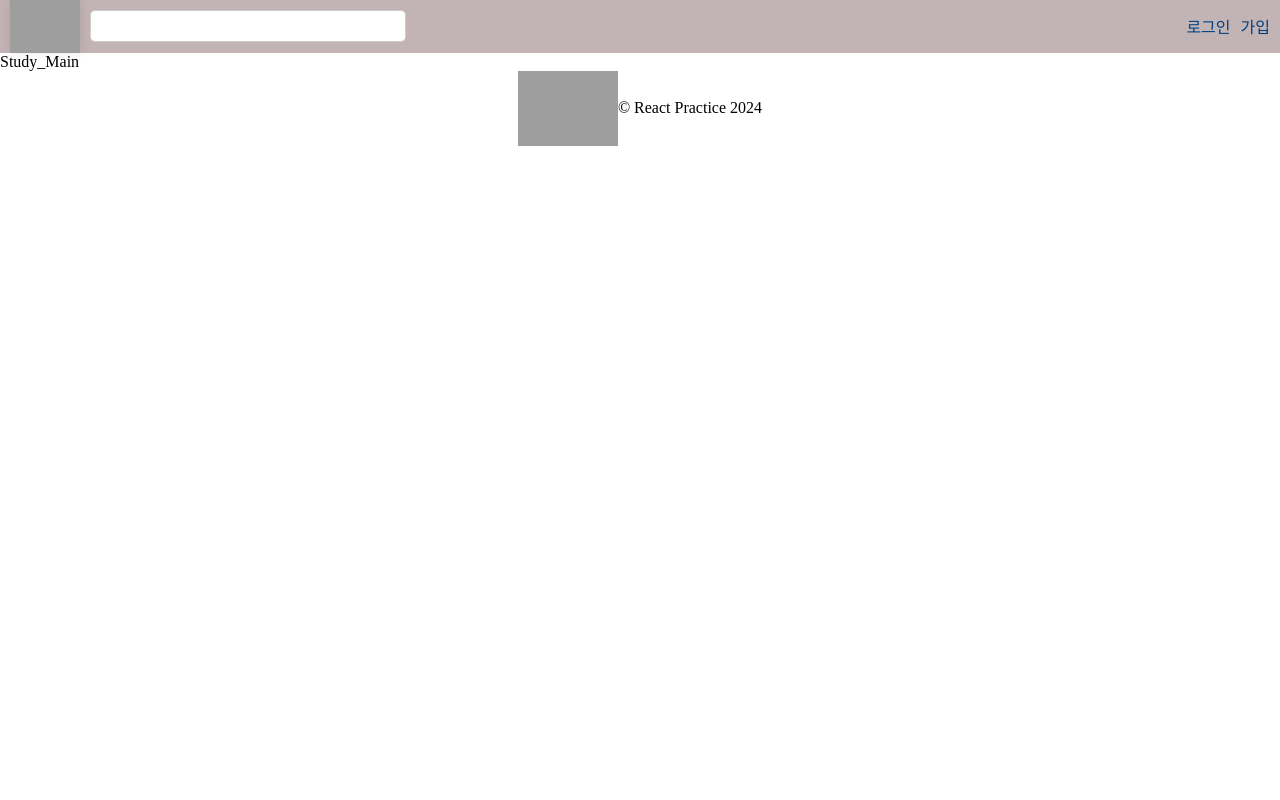
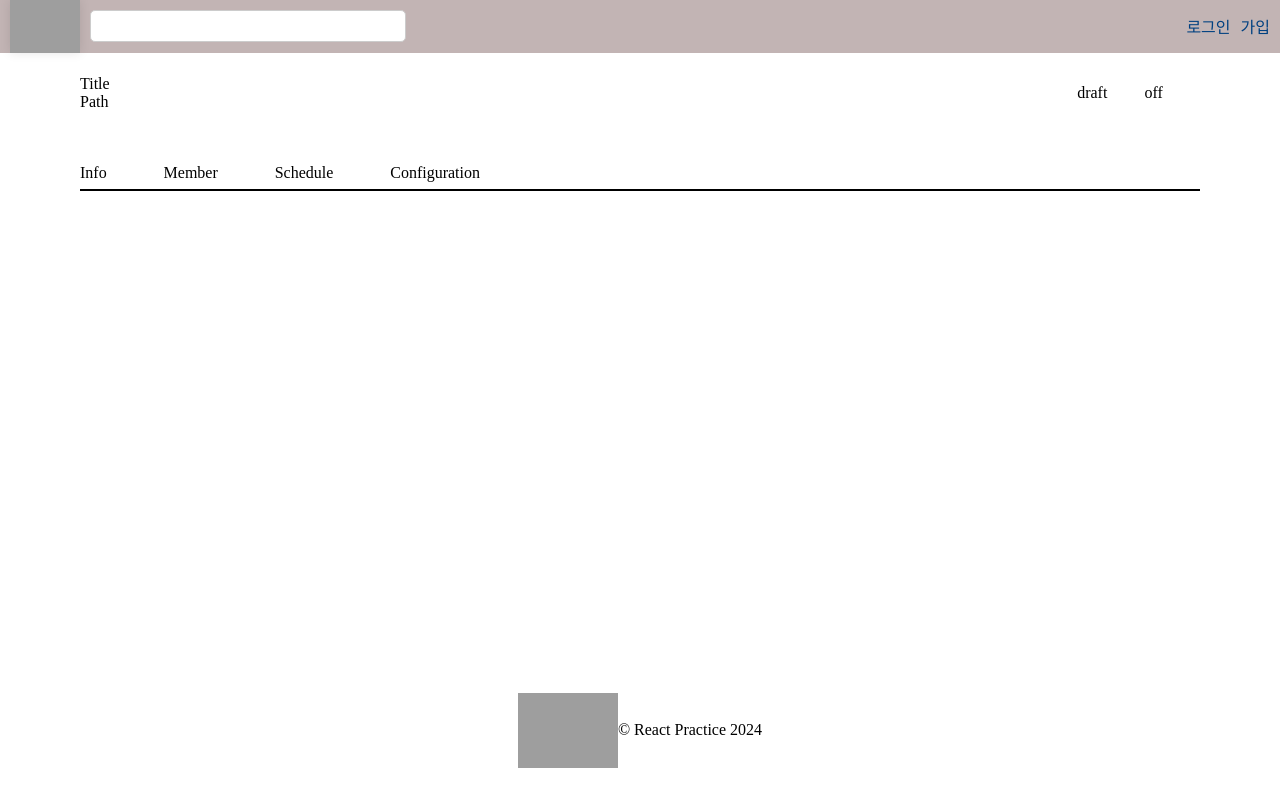
Before and after one commit to kuuku123/StudyCafe_React, a React app: page /study in a window 1280 px wide. Built offline with nearby package versions, Linux system fonts and the light colour scheme; grey boxes are pictures that could not be loaded.

Commit message:
done: 1) fixed Login error with appropriate dialog 2) drew Study Page Strcture
todo:
1) upgrade Study Page
2) figure out when Spring app is on for long time , why session become null

```diff
--- a/src/App.jsx
+++ b/src/App.jsx
@@ -42,7 +42,7 @@ const App = ({ tab }) => {
     },
     {
       path: "study",
-      element: <StudyPage></StudyPage>
+      element: <StudyPage></StudyPage>,
     },
   ]);
   return (
--- a/src/components/DropDownContainer.jsx
+++ b/src/components/DropDownContainer.jsx
@@ -16,7 +16,9 @@ const DropDownContainer = ({ setLogin }) => {
           </Link>
         </li>
         <li>
-          <Link style={S.link_style} to={"/study"}>Study</Link>
+          <Link style={S.link_style} to={"/study"}>
+            Study
+          </Link>
         </li>
         <Logout setLogin={setLogin}></Logout>
       </S.DropDown_style>
--- a/src/index.js
+++ b/src/index.js
@@ -5,6 +5,4 @@ import App from "./App";
 
 const container = document.getElementById("app");
 const root = createRoot(container);
-root.render(
-    <App tab="home" />
-);
+root.render(<App tab="home" />);
--- a/src/pages/CreateStudyPage/CreateStudy_Main.jsx
+++ b/src/pages/CreateStudyPage/CreateStudy_Main.jsx
@@ -8,12 +8,11 @@ import * as MyLayout from "../../lib/MyLayout";
 import Dialog from "../../components/Dialog";
 import Button from "../../components/Button";
 const CreateStudy_Main = () => {
-
   const navigate = useNavigate();
   const { openDialog, closeDialog } = MyLayout.useDialog();
 
   const handleSubmit = async (createStudyForm) => {
-    console.log("createSutdyForm = ",createStudyForm)
+    console.log("createSutdyForm = ", createStudyForm);
     const raw_response = await fetch("http://localhost:8081/new-study", {
       headers: {
         "Content-Type": "application/json; charset=utf-8",
@@ -27,6 +26,8 @@ const CreateStudy_Main = () => {
     if (response.status === "OK") {
       console.log("createstudy ok~", response.data.path);
       navigate("/");
+    } else if (response.status === 403) {
+      console.log("unauthorized");
     } else {
       openDialog(
         <Dialog
@@ -35,7 +36,9 @@ const CreateStudy_Main = () => {
         >
           <ul>
             {Object.keys(response.data).map((key) => (
-                <li key={key}>{key} : {response.data[key]}</li>
+              <li key={key}>
+                {key} : {response.data[key]}
+              </li>
             ))}
           </ul>
         </Dialog>
@@ -71,9 +74,9 @@ const CreateStudy_Main = () => {
         initialValue={{
           path: "",
           title: "",
-          "shortDescription": "",
-          "fullDescription": "",
-          "fullDescriptionText": "",
+          shortDescription: "",
+          fullDescription: "",
+          fullDescriptionText: "",
         }}
         validate={validate}
         onSubmit={handleSubmit}
--- a/src/pages/LoginPage/index.jsx
+++ b/src/pages/LoginPage/index.jsx
@@ -6,10 +6,12 @@ import CopyRight from "../../components/CopyRight";
 import { useNavigate } from "react-router-dom";
 import * as S from "./LoginForm_style";
 import * as MyLayout from "../../lib/MyLayout";
+import Dialog from "../../components/Dialog";
+import Button from "../../components/Button";
 
 const LoginPage = () => {
   const navigate = useNavigate();
-  const { openDialog } = MyLayout.useDialog();
+  const { openDialog, closeDialog } = MyLayout.useDialog();
 
   const handleSubmit = async (loginInfo) => {
     const raw_response = await fetch("http://localhost:8081/login", {
@@ -28,7 +30,14 @@ const LoginPage = () => {
       navigate("/");
     } else {
       localStorage.removeItem("login");
-      openDialog(response.body);
+      openDialog(
+        <Dialog
+          header={<>오류</>}
+          footer={<Button onClick={closeDialog}>닫기</Button>}
+        >
+          {response.message}
+        </Dialog>
+      );
     }
   };
 
--- a/src/pages/ProfilePage/Profile_style.jsx
+++ b/src/pages/ProfilePage/Profile_style.jsx
@@ -4,7 +4,7 @@ export const Grid_Container_style = styled.div`
   display: grid;
   grid-template-columns: repeat(4, 1fr);
   grid-template-rows: repeat(8, 1fr);
-  min-height: 60vh;
+  min-height: 80vh;
   justify-items: center;
   align-items: center;
 `;
@@ -56,21 +56,21 @@ export const Profile_Name_style = styled.div`
   grid-row-start: 3;
   grid-row-end: 5;
   grid-column-start: 2;
-  grid-column-end: 4;
+  grid-column-end: 5;
   font-size: 30px;
 `;
 export const Profile_Info_style = styled.div`
   grid-row-start: 4;
   grid-row-end: 5;
   grid-column-start: 2;
-  grid-column-end: 4;
+  grid-column-end: 5;
   font-size: 20px;
 `;
 export const Profile_Email_style = styled.div`
   grid-row-start: 5;
   grid-row-end: 6;
   grid-column-start: 2;
-  grid-column-end: 4;
+  grid-column-end: 5;
   display: flex;
   justify-content: center;
   font-size: 30px;
@@ -79,7 +79,7 @@ export const Profile_Emailverification_style = styled.div`
   grid-row-start: 6;
   grid-row-end: 7;
   grid-column-start: 2;
-  grid-column-end: 4;
+  grid-column-end: 5;
   display: flex;
   justify-content: center;
   font-size: 30px;
@@ -88,7 +88,7 @@ export const Profile_Edit_style = styled.div`
   grid-row-start: 7;
   grid-row-end: 8;
   grid-column-start: 2;
-  grid-column-end: 4;
+  grid-column-end: 5;
   display: flex;
   justify-content: center;
   font-size: 30px;
--- a/src/pages/ProfileSettingPage/ProfileSeting_style.jsx
+++ b/src/pages/ProfileSettingPage/ProfileSeting_style.jsx
@@ -4,7 +4,7 @@ export const Grid_Container_style = styled.div`
   display: grid;
   grid-template-columns: repeat(4, 1fr);
   grid-template-rows: repeat(8, 1fr);
-  min-height: 60vh;
+  min-height: 80vh;
   justify-items: center;
   align-items: center;
 `;
--- a/src/pages/StudyPage/StudyPage_style.jsx
+++ b/src/pages/StudyPage/StudyPage_style.jsx
@@ -1,4 +1,61 @@
 import styled from "styled-components";
+
+export const Grid_Container_style = styled.div`
+  display: grid;
+  grid-template-columns: repeat(16, 1fr);
+  grid-template-rows: repeat(8, 1fr);
+  min-height: 80vh;
+  justify-items: center;
+  align-items: center;
+`;
+
+export const Study_Title_style = styled.div`
+  display: flex;
+  flex-direction: column;
+  align-items: flex-start;
+  grid-row-start: 1;
+  grid-row-end: 2;
+  grid-column-start: 2;
+  grid-column-end: 3;
+  width: 100%;
+`;
+
+export const Study_Link_style = styled.div`
+  display: flex;
+  flex-direction: row;
+  justify-content: space-between;
+  grid-row-start: 2;
+  grid-row-end: 3;
+  grid-column-start: 2;
+  grid-column-end: 7;
+  width: 100%;
+`;
+
+
+export const Study_Draft_style = styled.div`
+  display: flex;
+  flex-direction: row;
+  justify-content: space-evenly;
+  grid-row-start: 1;
+  grid-row-end: 2;
+  grid-column-start: 14;
+  grid-column-end: 16;
+  width: 100%;
+`;
+
+export const Study_Link_Horizontal_Line_style = styled.div`
+  background-color: black; /* Color of the line */
+  height: 2px; /* Thickness of the line */
+  grid-row-start: 3;
+  grid-row-end: 3;
+  grid-column-start: 2;
+  grid-column-end: 16;
+  align-self: self-start;
+  width: 100%;
+
+  position: relative; /* Use relative positioning */
+  top: -30%; /* Move the line up slightly, making it higher within the row */
+`;
 
 export const Header_Input_style = styled.input`
   margin-left: 10px;
--- a/src/pages/StudyPage/Study_Main.jsx
+++ b/src/pages/StudyPage/Study_Main.jsx
@@ -1,8 +1,26 @@
 import React from 'react'
+import * as S from "./StudyPage_style";
 
 const Study_Main = () => {
   return (
-    <div>Study_Main</div>
+    <S.Grid_Container_style>
+        <S.Study_Title_style>
+          <span>Title</span>
+          <span>Path</span>
+        </S.Study_Title_style>
+        <S.Study_Draft_style>
+          <span>draft</span>
+          <span>off</span>
+        </S.Study_Draft_style>
+        <S.Study_Link_style>
+          <span>Info</span>
+          <span>Member</span>
+          <span>Schedule</span>
+          <span>Configuration</span>
+        </S.Study_Link_style>
+        <S.Study_Link_Horizontal_Line_style></S.Study_Link_Horizontal_Line_style>
+
+    </S.Grid_Container_style>
   )
 }
 
```
Lines whose indentation alone changed are shown as unchanged.
